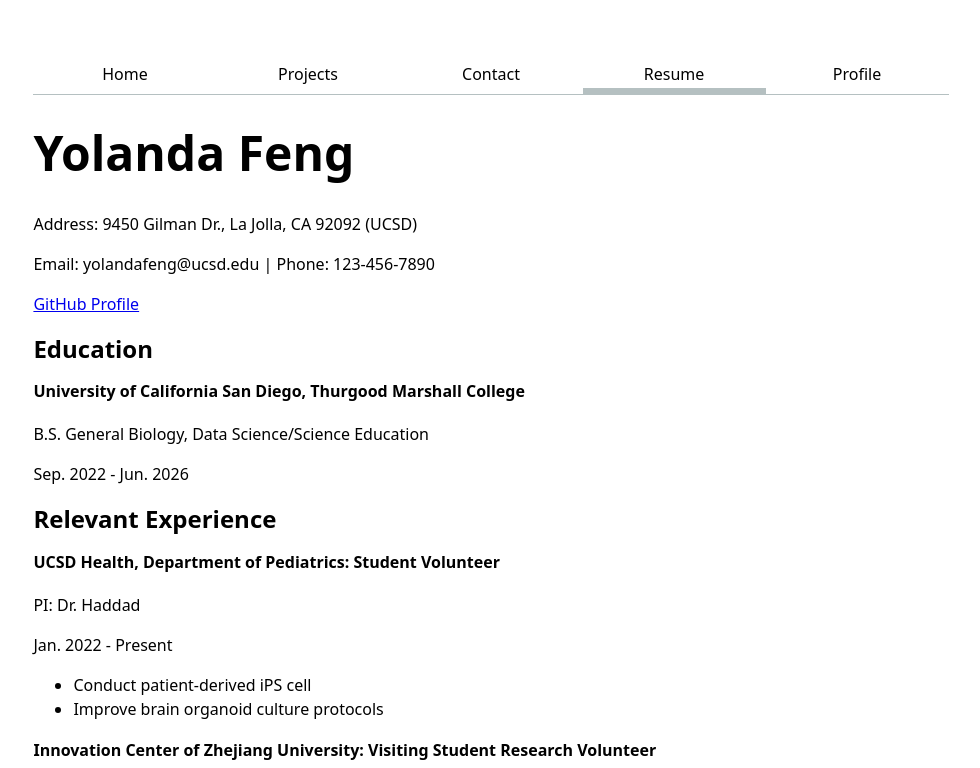
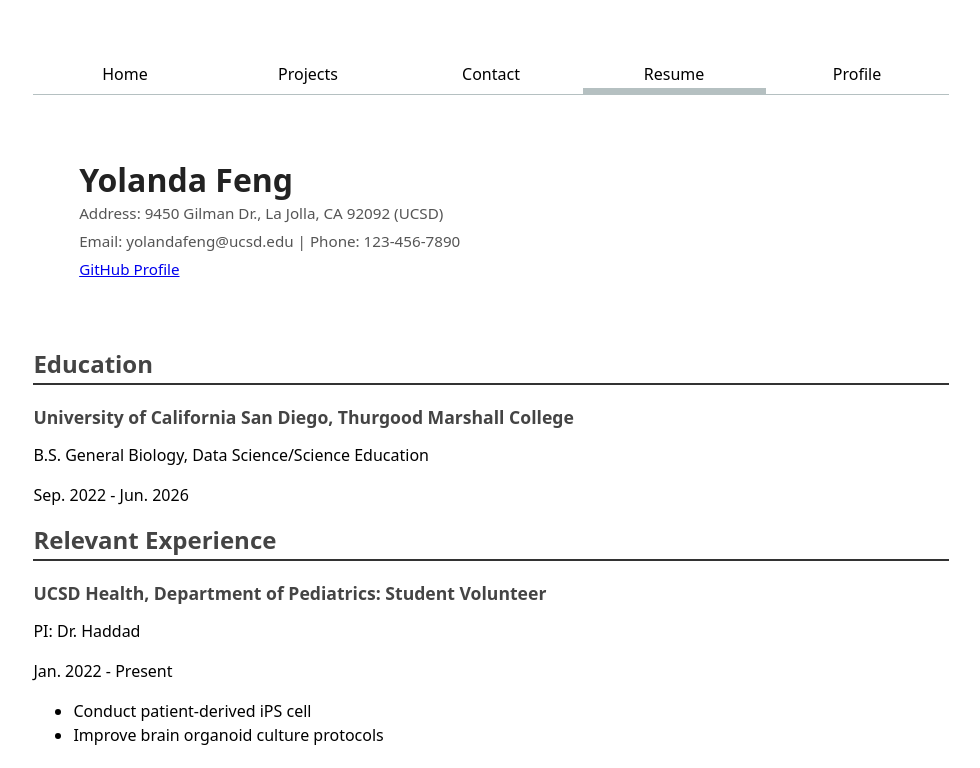
Before and after one commit to YolandaFYL/Portfolio, a plain HTML site: page CV/index.html in a window 1280 px wide. Shown: the top 768 px of the page, without its empty margins (149-1129 px from the left). Drawn offline with Linux system fonts and the light colour scheme.

Commit message:
resume style

```diff
--- a/CV/index.html
+++ b/CV/index.html
@@ -18,9 +18,11 @@
   <div class="resume-wrapper">
       <header class="resume-header">
           <h1>Yolanda Feng</h1>
+          <div class="contact-info"></div>
           <p>Address: 9450 Gilman Dr., La Jolla, CA 92092 (UCSD)</p>
           <p>Email: yolandafeng@ucsd.edu | Phone: 123-456-7890</p>
           <p><a href="https://github.com/YolandaFYL" target="_blank">GitHub Profile</a></p>
+          </div>
       </header>
 
       <section>
--- a/CV/style.css
+++ b/CV/style.css
@@ -15,6 +15,41 @@
       margin-inline: auto;
       padding: 5ch;
     }
+.resume-wrapper {
+      max-width: 100ch;
+      margin-inline: auto;
+      background: #fff;
+      padding: 5ch;
+    }
+  .contact-info {
+      text-align: right;
+      font-size: 0.9em;
+      color: #555;
+  }
+  .contact-info a:hover {
+    text-decoration: underline;
+  }
+  .resume-header h1 {
+      font-size: 2em;
+      margin-bottom: 5px;
+      color: #222;
+  }
+  .resume-header p {
+      margin: 5px 0;
+      font-size: 0.95em;
+      color: #555;
+  }
+  h2, h3 {
+      border-bottom: 2px solid #333;
+      padding-bottom: 5px;
+      margin-bottom: 15px;
+      color: #444;
+  }
+  h4 {
+      font-size: 1.1em;
+      color: #444;
+      margin-bottom: 5px;
+  }
 body > nav {
       display: flex;
       margin-bottom: auto;
```
